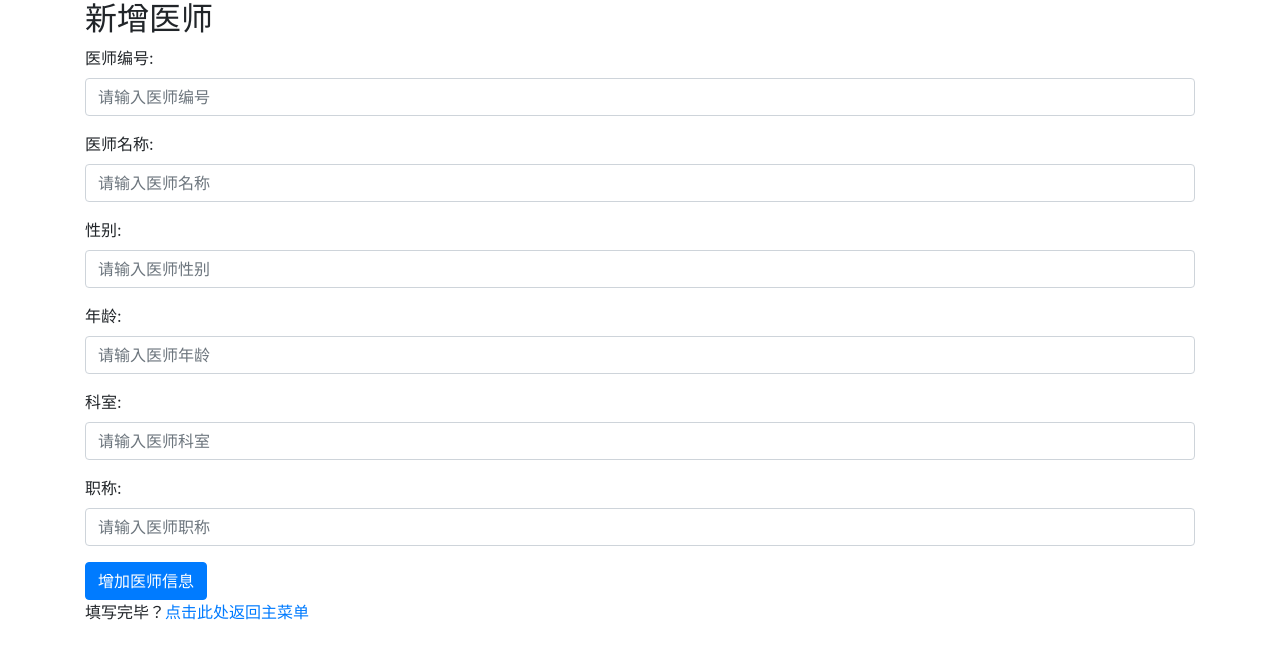
After one commit to asswsl/recorvery_system, a Flask app: page /doctor_add in a window 1280 px wide. The commit adds this page. Shown: the top 659 px of the page. Run offline with Flask 3, Linux system fonts and the light colour scheme; some libraries are stand-ins or nearby versions.

Commit message:
三月十五日晚

```diff
--- a/app.py
+++ b/app.py
@@ -6,7 +6,8 @@ from datetime import date
 app = Flask(__name__)
 app.secret_key = 'mgm81849117415'
 
-db = pymysql.connect(host="localhost", user="root", password="mgm81849117415", database="recorvery_system", charset="utf8")
+db = pymysql.connect(host="localhost", user="root", password="mgm81849117415", database="recorvery_system",
+                     charset="utf8")
 cursor = db.cursor()
 
 
@@ -20,8 +21,8 @@ def index():
 def login():
     mesage = ''
     if request.method == 'POST' and 'email' in request.form and 'password' in request.form:
-        email = request.form['email']  #邮箱
-        password = request.form['password'] #密码
+        email = request.form['email']  # 邮箱
+        password = request.form['password']  # 密码
         rol = request.form['rol']  # 角色
         depart = request.form['depart']  # 部门
         cursor.execute('select * from user where email=%s and password=%s and rol=%s and depart=%s',
@@ -348,7 +349,7 @@ def device_add():
 
 
 # 设备报废 不能用删除的思路，应当添加报废日期
-@app.route('/device_delete',methods=['POST', 'GET'])
+@app.route('/device_delete', methods=['POST', 'GET'])
 def device_delete():
     mesage = ''
     cursor.execute('select * from device_info where end_time is null ')
@@ -368,44 +369,52 @@ def device_delete():
             mesage = '报废失败'
     return render_template('device_delete.html', data=result, mesage=mesage)
 
-#管理员页面--医师
-@app.route('/doctor_info',methods=['POST', 'GET'])
+
+# 管理员页面--医师
+@app.route('/doctor_info', methods=['POST', 'GET'])
 def doctor_info():
     cursor.execute('select * from doctor_info where age = 21')
     result = cursor.fetchall()
     return render_template('doctor_info.html', data=result)
 
 
-@app.route('/doctor_add',method=['POST','GET'])
+@app.route('/doctor_add', methods=['POST', 'GET'])
 def doctor_add():
-    mesage=''
-    if request.method == 'POST' and 'doctor_id' in request.form and 'doctor_name' in request.form and 'department' in request.form and 'sex' in request.form:
-        doctor_id = request.form['doctor_id']
-        doctor_name = request.form['doctor_name']
-        sex = request.form['sex']
-        age = request.form['age']
-        department = request.form['department']
-        title = request.form['title']
-        cursor.execute(
-            'select * from doctor_info where doctor_id=%s and doctor_name=%s and sex=%s and department=%s',
-            (doctor_id,doctor_name,sex,department))
-        doctor = cursor.fetchone()
-        cursor.execute('select * from doctor_info where doctor_id=%s',doctor_id)
-        id = cursor.fetchone()
-        if doctor:
-            mesage = '医师已存在！'
-        elif id:
-            mesage = '医师编号不能相同'
-        elif not doctor_id or not doctor_name or not department:
+    mesage = ''
+    if request.method == 'POST':
+        # 检查是否所有必需的字段都在表单中
+        required_fields = ['doctor_id', 'doctor_name', 'department', 'sex', 'age', 'title']
+        if all(field in request.form for field in required_fields):
+            doctor_id = request.form['doctor_id']
+            doctor_name = request.form['doctor_name']
+            sex = request.form['sex']
+            age = request.form['age']
+            department = request.form['department']
+            title = request.form['title']
+            # 检查医生是否已存在
+            cursor.execute(
+                'SELECT * FROM doctor_info WHERE doctor_id = %s AND doctor_name = %s AND sex = %s AND department = %s',
+                (doctor_id, doctor_name, sex, department))
+            doctor = cursor.fetchone()
+            # 检查医生编号是否已存在
+            cursor.execute('SELECT * FROM doctor_info WHERE doctor_id = %s', (doctor_id,))
+            id_exists = cursor.fetchone()
+            if doctor:
+                mesage = '医师已存在！'
+            elif id_exists:
+                mesage = '医师编号不能相同'
+            else:
+                # 将新医生插入数据库
+                cursor.execute('INSERT INTO doctor_info VALUES (%s, %s, %s, %s, %s, %s)',
+                               (doctor_id, doctor_name, sex, age, department, title))
+                db.commit()
+                mesage = '增加成功'
+        else:
+            # 如果没有提供所有字段
             mesage = '请全部填写'
-        else:
-            cursor.execute('insert into doctor_info values (%s,%s,%s，%s,%s)',
-                           ())
-            db.commit()
-            mesage='增加成功'
-    elif request.method == 'POST':
-        mesage = '请全部填写'
-    return render_template('doctor_add.html',mesage=mesage)
+    return render_template('doctor_add.html', message=mesage)
+
+
 
 if __name__ == '__main__':
     app.run(debug=True, host='0.0.0.0', port=5000)
--- a/templates/admin.html
+++ b/templates/admin.html
@@ -20,8 +20,8 @@
     <h5 class="card-header">医师</h5>
     <div class="card-body">
         <h5 class="card-title">点击选择不同功能</h5>
-        <a href="#" class="btn btn-primary">查看</a>
-        <a href="#" class="btn btn-primary">新增</a>
+        <a href="{{ url_for('doctor_info') }}" class="btn btn-primary">查看</a>
+        <a href="{{ url_for('doctor_add') }}" class="btn btn-primary">新增</a>
         <a href="#" class="btn btn-primary">删除</a>
         <a href="#" class="btn btn-primary">修改</a>
     </div>
--- /dev/null
+++ b/templates/doctor_add.html
@@ -0,0 +1,45 @@
+<!DOCTYPE html>
+<html lang="en">
+<head>
+    <meta charset="UTF-8">
+    <title>Title</title>
+    <link rel="stylesheet" href="../static/bootstrap.css">
+
+</head>
+<body>
+    <div class="container">
+      <h2>新增医师</h2>
+      <form action="{{ url_for('doctor_add') }}" method="post">
+        {% if mesage is defined and mesage %}
+          <div class="alert alert-warning">{{ mesage }}</div>
+        {% endif %}
+        <div class="form-group">
+            <label for="doctor_id">医师编号:</label>
+            <input type="text" class="form-control" id="doctor_id" name="device_id" placeholder="请输入医师编号">
+        </div>
+        <div class="form-group">
+            <label for="doctor_name">医师名称:</label>
+            <input type="text" class="form-control" id="doctor_name" name="device_name" placeholder="请输入医师名称">
+        </div>
+        <div class="form-group">
+            <label for="sex">性别:</label>
+            <input type="text" class="form-control" id="sex" name="device_type" placeholder="请输入医师性别">
+        </div>
+        <div class="form-group">
+            <label for="age">年龄:</label>
+            <input type="text" class="form-control" id="age" name="device_own" placeholder="请输入医师年龄">
+        </div>
+        <div class="form-group">
+            <label for="department">科室:</label>
+            <input type="text" class="form-control" id="department" name="start_time" placeholder="请输入医师科室">
+        </div>
+        <div class="form-group">
+            <label for="title">职称:</label>
+            <input type="text" class="form-control" id="title" name="start_time" placeholder="请输入医师职称">
+        </div>
+        <button type="submit" class="btn btn-primary">增加医师信息</button>
+        <p class="bottom">填写完毕？<a class="bottom" href="{{ url_for('admin') }}">点击此处返回主菜单</a></p>
+      </form>
+    </div>
+</body>
+</html>
```
